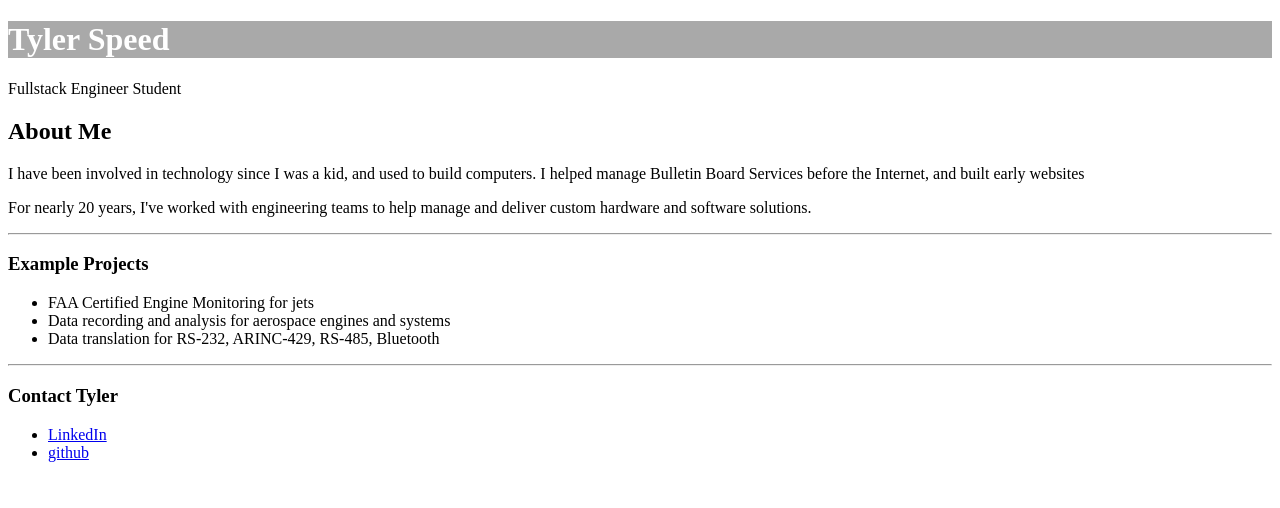
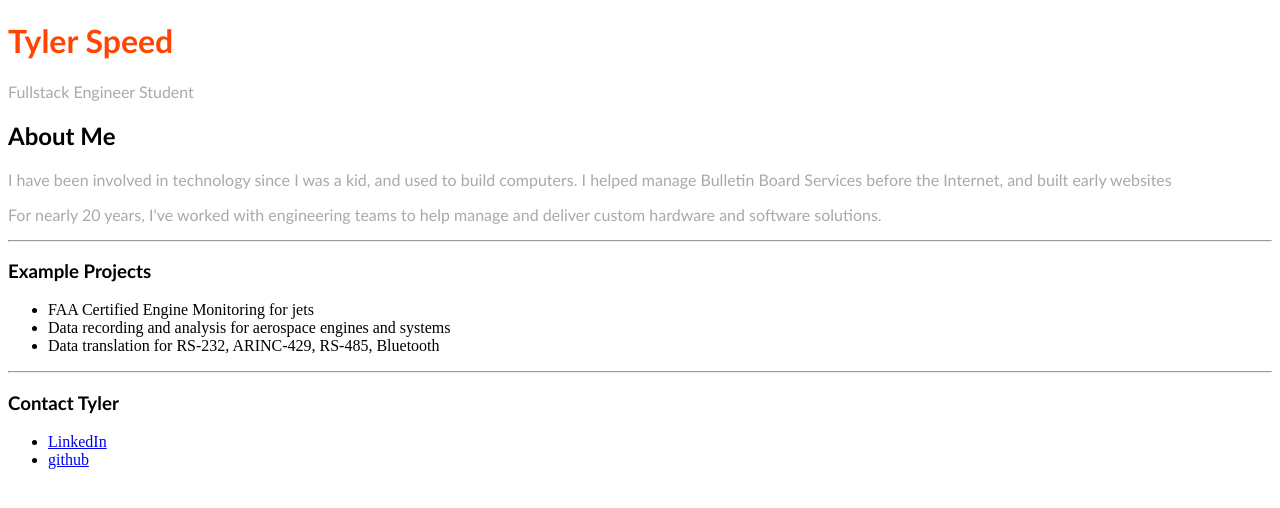
Before and after one commit to tylerspeed/TSpeed-Profile, a plain HTML site: page index.html in a window 1280 px wide. Drawn offline with Linux system fonts and the light colour scheme.

Commit message:
Update styles.css

```diff
--- a/styles.css
+++ b/styles.css
@@ -1,4 +1,19 @@
+h1, h2, h3, h4, p{
+  font-family: 'Gill Sans', 'Gill Sans MT', Calibri, 'Trebuchet MS', sans-serif;
+}
+
+h1, h2, h3, h4{
+  font-weight: bold;
+}
+
 h1{
-  background-color: darkgray;
-  color:white;
+  color:orangered;
 }
+
+h2{
+  color:black;
+}
+
+p{
+  color: darkgray;
+}
```
